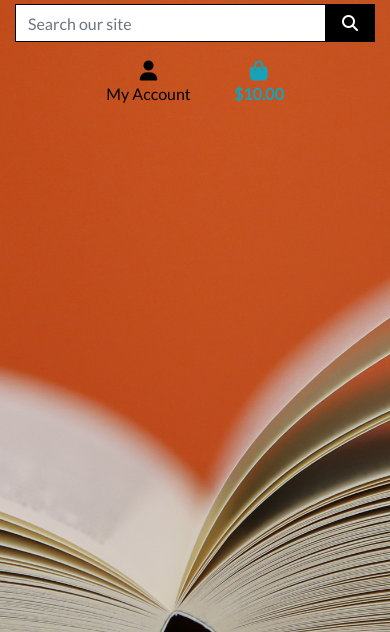
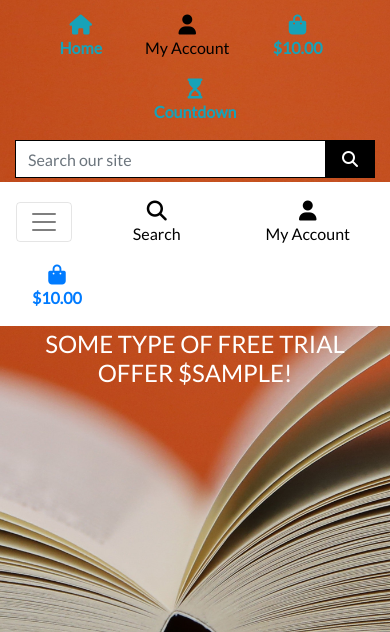
Before and after one commit to NB1355/PP5-branch, a Django app: template templates/base.html in a window 390 px wide. Shown: the top 632 px of the page. Run offline with Django 3.2, Linux system fonts and the light colour scheme; the template is opened without the code that fills it: most values are stand-ins (such as "Sample title", 1, 10 or a date in 2020); some libraries are stand-ins or nearby versions.

Commit message:
ADD create the base for nav bar & mobile header

```diff
--- a/static/css/base.css
+++ b/static/css/base.css
@@ -15,6 +15,7 @@ body {
 .devtest{
     background-color: aqua;
 }
+
 
 /* from Bulma */
 .icon {
--- a/templates/base.html
+++ b/templates/base.html
@@ -49,30 +49,17 @@
 <body>
     <header class="container-fluid fixed-top ">
         <div class="row">
-            <div id="topnav" class="row bg-white pt-lg-2 d-none d-lg-flex">
-                <a href="{% url 'pages' %}" class="nav-link main-logo-link">
-                    <h2 class="logo-font text-black my-0">
-                        <strong>V</strong>eri<strong>W</strong>ise<strong>W</strong>eb
-                    </h2>
-                </a>
-            </div>
-            <div class="col-12 col-lg-4 my-auto py-1 py-lg-0">
-                <form method="GET" action="">
-                    <div class="input-group w-100">
-                        <input class="form-control border border-black rounded-0" type="text" name="q"
-                            placeholder="Search our site" />
-                        <div class="input-group-append">
-                            <button class="form-control btn btn-black border border-black rounded-0" type="submit">
-                                <span class="icon">
-                                    <i class="fas fa-search"></i>
-                                </span>
-                            </button>
-                        </div>
-                    </div>
-                </form>
-            </div>
             <div class="col-12 col-lg-4 my-auto py-1 py-lg-0">
                 <ul class="list-inline list-unstyled text-center text-lg-right my-0">
+                    <li class="list-inline-item">
+                        <a class="{% if grand_total %}text-info font-weight-bold{% else %}text-black{% endif %} nav-link"
+                            href="">
+                            <div class="text-center">
+                                <div><i class="fas fa-home fa-lg"></i></div>
+                                <p class="my-0">Home</p>
+                            </div>
+                        </a>
+                    </li>
                     <li class="list-inline-item dropdown">
                         <a class="text-black nav-link" href="#" id="user-options" data-toggle="dropdown"
                             aria-haspopup="true" aria-expanded="false">
@@ -109,7 +96,48 @@
                             </div>
                         </a>
                     </li>
+                    <li class="list-inline-item">
+                        <a class="{% if grand_total %}text-info font-weight-bold{% else %}text-black{% endif %} nav-link"
+                            href="">
+                            <!-- &TBD link to countsown calc, functioality -->
+                            <div class="text-center">
+                                <div><i class="fas fa-hourglass-start fa-lg"></i></div>
+                                <p class="my-0">Countdown</p>
+                            </div>
+                        </a>
+                    </li>
                 </ul>
+            </div>
+            <div class="col-12 col-lg-4 my-auto py-1 py-lg-0">
+                <form method="GET" action="">
+                    <div class="input-group w-100">
+                        <input class="form-control border border-black rounded-0" type="text" name="q"
+                            placeholder="Search our site" />
+                        <div class="input-group-append">
+                            <button class="form-control btn btn-black border border-black rounded-0" type="submit">
+                                <span class="icon">
+                                    <i class="fas fa-search"></i>
+                                </span>
+                            </button>
+                        </div>
+                    </div>
+                </form>
+            </div>
+        </div>
+        <div class="row bg-white">
+            <nav class="navbar navbar-expand-lg navbar-light w-100">
+                <button class="navbar-toggler" type="button" data-toggle="collapse" data-target="#main-nav" aria-controls="main-nav" aria-expanded="false" aria-label="Toggle navigation">
+                    <span class="navbar-toggler-icon"></span>
+                </button>
+                {% include 'includes/mobile-top-header.html' %}
+                {% include 'includes/main-nav.html' %}
+            </nav>
+        </div>
+        <div id="delivery-banner" class="row text-center">
+            <div class="col bg-black text-white">
+                <h4 class="logo-font my-1"> Some type of free trial offer
+                    <!-- &TBD change to the correct option -->
+                    ${{ free_shipping_threshold }}!</h4>
             </div>
         </div>
     </header>
--- /dev/null
+++ b/templates/includes/main-nav.html
@@ -0,0 +1,55 @@
+{% load static %}
+
+<div class="collapse navbar-collapse" id="main-nav" >
+    <ul class="navbar-nav w-auto mx-auto">
+        <li class="nav-item dropdown">
+            <a class="logo-font font-weight-bold nav-link text-black mr-5" href="#" id="all-products-link" data-toggle="dropdown" aria-haspopup="true" aria-expanded="false">
+                All Topics
+            </a>
+            <div class="dropdown-menu border-0" aria-labelledby="all-products-link">
+                <a href="" class="dropdown-item">Hot</a>
+                <a href="" class="dropdown-item">New</a>
+                <a href="" class="dropdown-item">Special</a>
+                <a href="" class="dropdown-item">All</a>
+            </div>
+        </li>
+
+        <li class="nav-item dropdown">
+            <a class="logo-font font-weight-bold nav-link text-black mr-5" href="#" id="clothing-link" data-toggle="dropdown" aria-haspopup="true" aria-expanded="false">
+                Topic A
+            </a>
+            <div class="dropdown-menu border-0" aria-labelledby="clothing-link">
+                <a href="" class="dropdown-item">Category A</a>
+                <a href="" class="dropdown-item">Category B</a>
+                <a href="" class="dropdown-item">Category C</a>
+                <a href="" class="dropdown-item">All</a>
+            </div>
+        </li>
+
+        <li class="nav-item dropdown">
+            <a class="logo-font font-weight-bold nav-link text-black mr-5" href="#" id="homeware-link" data-toggle="dropdown" aria-haspopup="true" aria-expanded="false">
+                Topic B
+            </a>
+            <div class="dropdown-menu border-0" aria-labelledby="clothing-link">
+                <a href="" class="dropdown-item">Category A</a>
+                <a href="" class="dropdown-item">Category B</a>
+                <a href="" class="dropdown-item">Category C</a>
+                <a href="" class="dropdown-item">All</a>
+            </div>
+        </li>
+
+        <li class="nav-item dropdown">
+            <a class="logo-font font-weight-bold nav-link text-black" href="#" id="specials-link" data-toggle="dropdown" aria-haspopup="true" aria-expanded="false">
+                Topic C
+            </a>
+        </a>
+        <div class="dropdown-menu border-0" aria-labelledby="clothing-link">
+            <a href="" class="dropdown-item">Category A</a>
+            <a href="" class="dropdown-item">Category B</a>
+            <a href="" class="dropdown-item">Category C</a>
+            <a href="" class="dropdown-item">All</a>
+        </div>
+            </div>
+        </li>
+    </ul>
+</div>
--- /dev/null
+++ b/templates/includes/mobile-top-header.html
@@ -0,0 +1,56 @@
+<li class="list-inline-item">
+    <a class="text-black nav-link d-block d-lg-none" href="#" id="mobile-search" data-toggle="dropdown" aria-haspopup="true" aria-expanded="false">
+        <div class="text-center">
+            <div><i class="fas fa-search fa-lg"></i></div>
+            <p class="my-0">Search</p>
+        </div>
+    </a>
+    <div class="dropdown-menu border-0 w-100 p-3 rounded-0 my-0" aria-labelledby="mobile-search">
+        <form class="form" method="GET" action="">
+            <div class="input-group w-100">
+                <input class="form-control border border-black rounded-0" type="text" name="q" placeholder="Search our site">
+                <div class="input-group-append">
+                    <button class="form-control form-control btn btn-black border border-black rounded-0" type="submit">
+                        <span class="icon">
+                            <i class="fas fa-search"></i>
+                        </span>
+                    </button>
+                </div>
+            </div>
+        </form>
+    </div>
+</li>
+<li class="list-inline-item dropdown">
+    <a class="text-black nav-link d-block d-lg-none" href="#" id="user-options" data-toggle="dropdown" aria-haspopup="true" aria-expanded="false">
+        <div class="text-center">
+            <div><i class="fas fa-user fa-lg"></i></div>
+            <p class="my-0">My Account</p>
+        </div>
+    </a>
+    <div class="dropdown-menu border-0" aria-labelledby="user-options">
+        {% if request.user.is_authenticated %}
+            {% if request.user.is_superuser %}
+                <a href="{% url 'account_logout' %}" class="dropdown-item">Product Management</a>
+            {% endif %}
+            <a href="{% url 'profile' %}" class="dropdown-item">My Profile</a>
+            <a href="{% url 'account_logout' %}" class="dropdown-item">Logout</a>
+        {% else %}
+            <a href="{% url 'account_signup' %}" class="dropdown-item">Register</a>
+            <a href="{% url 'account_login' %}" class="dropdown-item">Login</a>
+        {% endif %}
+    </div>
+</li>
+<li class="list-inline-item">
+    <a class="{% if grand_total %}text-primary font-weight-bold{% else %}text-black{% endif %} nav-link d-block d-lg-none" href="">
+        <div class="text-center">
+            <div><i class="fas fa-shopping-bag fa-lg"></i></div>
+            <p class="my-0">
+                {% if grand_total %}
+                    ${{ grand_total|floatformat:2 }}
+                {% else %}
+                    $0.00
+                {% endif %}
+            </p>
+        </div>
+    </a>
+</li>
```
